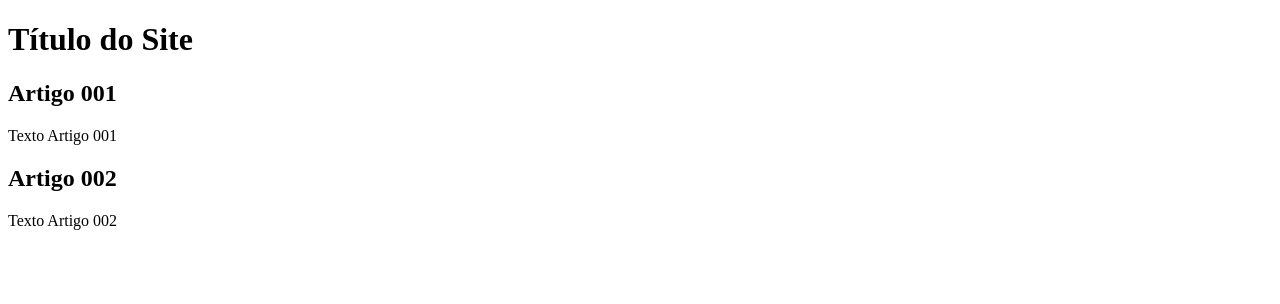
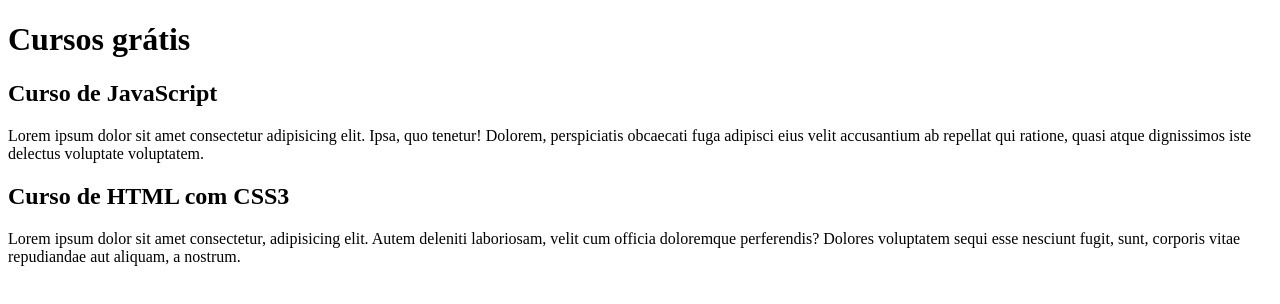
Before and after one commit to d2py/projeto-site, a plain HTML site: page index.html in a window 1280 px wide. Drawn offline with Linux system fonts and the light colour scheme.

Commit message:
comecei escrever conteudo

```diff
--- a/index.html
+++ b/index.html
@@ -8,15 +8,15 @@
 <body>
    <main>
         <header>
-            <h1>Título do Site</h1>
+            <h1>Cursos grátis</h1>
         </header>
         <article>
-            <h2>Artigo 001</h2>
-            <p>Texto Artigo 001</p>
+            <h2>Curso de JavaScript</h2>
+            <p>Lorem ipsum dolor sit amet consectetur adipisicing elit. Ipsa, quo tenetur! Dolorem, perspiciatis obcaecati fuga adipisci eius velit accusantium ab repellat qui ratione, quasi atque dignissimos iste delectus voluptate voluptatem.</p>
         </article>
         <article>
-            <h2>Artigo 002</h2>
-            <p>Texto Artigo 002</p>
+            <h2>Curso de HTML com CSS3</h2>
+            <p>Lorem ipsum dolor sit amet consectetur, adipisicing elit. Autem deleniti laboriosam, velit cum officia doloremque perferendis? Dolores voluptatem sequi esse nesciunt fugit, sunt, corporis vitae repudiandae aut aliquam, a nostrum.</p>
         </article>
    </main>
 </body>
```
